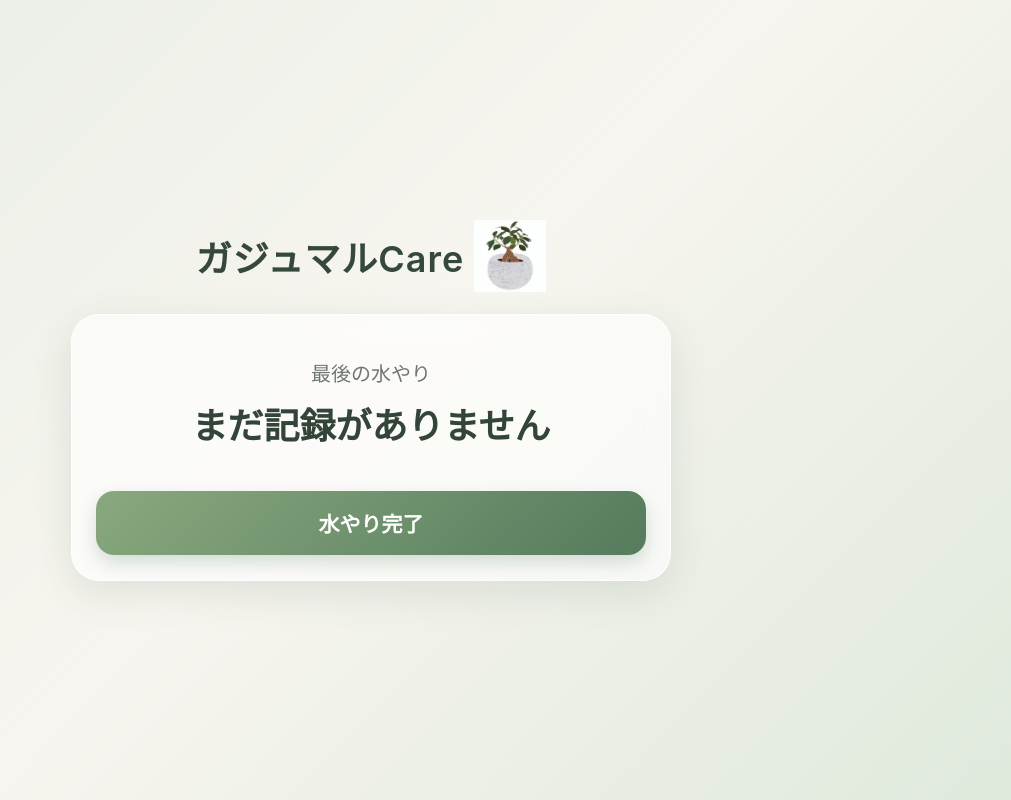
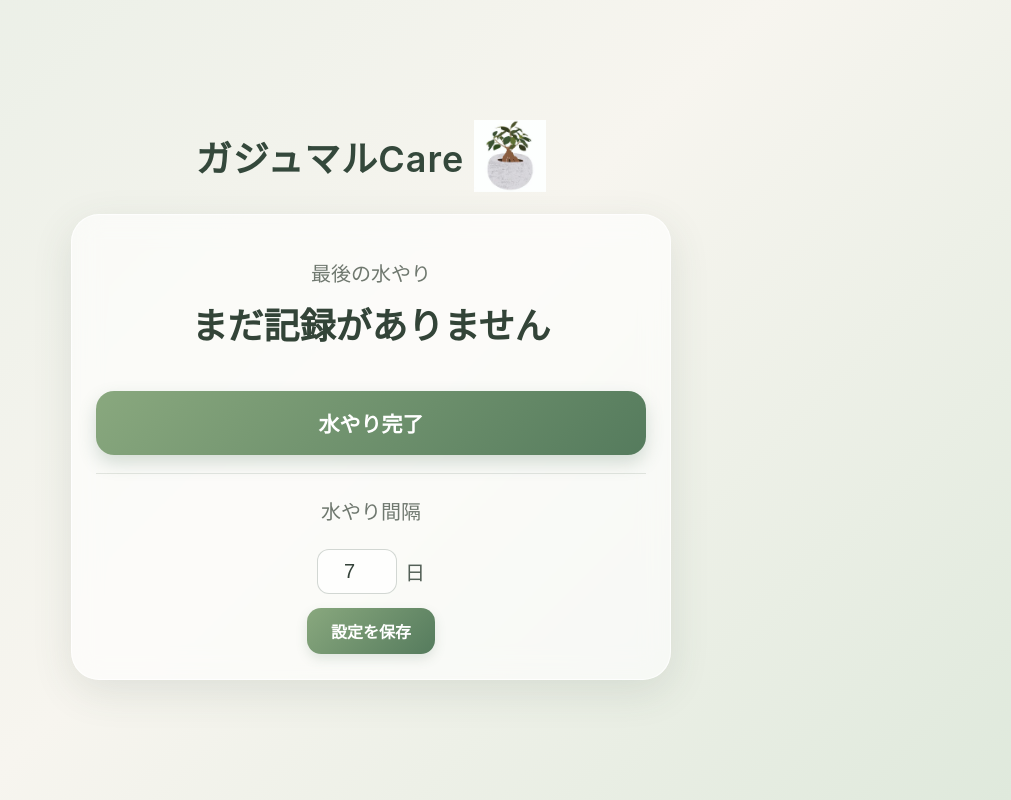
Before and after one commit to Junya-Python0/gajumaru_App, a Flask app: page / in a window 1280 px wide. Shown: the whole page, without its empty margins (269-1280 px from the left). Run offline with Flask 3, Linux system fonts and the light colour scheme; data comes from the database, SQL or seed files in the repository; data that the repository does not hold is empty.

Commit message:
データベースに水やり設定を追加し、設定を変更する機能を実装。水やり期限を判定し、通知機能を追加。フロントエンドに設定インターフェースを追加。

```diff
--- a/app.py
+++ b/app.py
@@ -1,4 +1,4 @@
-from flask import Flask, redirect, render_template
+from flask import Flask, redirect, render_template, request
 import sqlite3
 from datetime import date
 from waitress import serve
@@ -17,6 +17,7 @@ def get_db():
 def init_db():
     conn = get_db()
 
+    # 水やり履歴
     conn.execute("""
         CREATE TABLE IF NOT EXISTS watering (
             id INTEGER PRIMARY KEY AUTOINCREMENT,
@@ -24,8 +25,78 @@ def init_db():
         )
     """)
 
+    # 設定
+    conn.execute("""
+        CREATE TABLE IF NOT EXISTS settings (
+            id INTEGER PRIMARY KEY,
+            watering_interval_days INTEGER NOT NULL
+        )
+    """)
+
+    # 設定がまだ存在しない場合は初期値7日を登録
+    conn.execute("""
+        INSERT OR IGNORE INTO settings (id, watering_interval_days)
+        VALUES (1, 7)
+    """)
+
     conn.commit()
     conn.close()
+
+
+def get_watering_interval():
+    conn = get_db()
+
+    row = conn.execute("""
+        SELECT watering_interval_days
+        FROM settings
+        WHERE id = 1
+    """).fetchone()
+
+    conn.close()
+
+    return row["watering_interval_days"]
+
+
+def set_watering_interval(days):
+    conn = get_db()
+
+    conn.execute("""
+        UPDATE settings
+        SET watering_interval_days = ?
+        WHERE id = 1
+    """, (days,))
+
+    conn.commit()
+    conn.close()
+
+
+# 水やり期限を判定
+def is_watering_due():
+    conn = get_db()
+
+    # 最後の水やりを取得
+    row = conn.execute("""
+        SELECT watered_at
+        FROM watering
+        ORDER BY watered_at DESC, id DESC
+        LIMIT 1
+    """).fetchone()
+
+    conn.close()
+
+    # まだ一度も水やりしていない場合
+    if row is None:
+        return False
+
+    last_watered = date.fromisoformat(row["watered_at"])
+
+    # 設定した水やり間隔を取得
+    watering_interval = get_watering_interval()
+
+    # 水やりから経過した日数
+    days_since = (date.today() - last_watered).days
+
+    return days_since >= watering_interval
 
 
 @app.route("/")
@@ -49,10 +120,17 @@ def index():
         last_watered = "まだ記録がありません"
         days_since = None
 
+    watering_interval = get_watering_interval()
+
+    # 水やり期限かどうか
+    watering_due = is_watering_due()
+
     return render_template(
         "index.html",
         last_watered=last_watered,
-        days_since=days_since
+        days_since=days_since,
+        watering_interval=watering_interval,
+        watering_due=watering_due
     )
 
 
@@ -73,6 +151,16 @@ def water():
     return redirect("/")
 
 
+@app.route("/settings", methods=["POST"])
+def settings():
+    days = request.form.get("watering_interval_days", type=int)
+
+    if days is not None and days > 0:
+        set_watering_interval(days)
+
+    return redirect("/")
+
+
 if __name__ == "__main__":
     init_db()
     serve(app, host="0.0.0.0", port=5001)
--- a/templates/index.html
+++ b/templates/index.html
@@ -52,8 +52,6 @@
             max-width: 600px;
         }
 
-        /* ヘッダー */
-
         header {
             display: flex;
             justify-content: center;
@@ -72,8 +70,6 @@
             color: #34483b;
         }
 
-        /* タイトル横のガジュマル */
-
         .plant-image {
             width: 72px;
             height: 72px;
@@ -82,8 +78,6 @@
 
             margin-left: 10px;
         }
-
-        /* メインカード */
 
         .card {
             background: rgba(255, 255, 255, 0.62);
@@ -102,8 +96,6 @@
             backdrop-filter: blur(14px);
             -webkit-backdrop-filter: blur(14px);
         }
-
-        /* 水やり情報 */
 
         .section {
             padding: 18px 0;
@@ -146,7 +138,14 @@
             color: #536057;
         }
 
-        /* ボタン */
+        .due-message {
+            margin-top: 8px;
+
+            font-size: 17px;
+            font-weight: 600;
+
+            color: #557b5d;
+        }
 
         form {
             margin-top: 24px;
@@ -187,7 +186,60 @@
             opacity: 0.9;
         }
 
-        /* スマホ向け */
+        /* 設定 */
+
+        .settings-section {
+            border-top:
+                1px solid rgba(80, 100, 85, 0.15);
+
+            margin-top: 18px;
+            padding-top: 22px;
+        }
+
+        .settings-row {
+            display: flex;
+            justify-content: center;
+            align-items: center;
+            gap: 8px;
+
+            margin-top: 12px;
+        }
+
+        .settings-input {
+            width: 80px;
+
+            padding: 10px;
+
+            border: 1px solid rgba(80, 100, 85, 0.25);
+            border-radius: 12px;
+
+            background: rgba(255, 255, 255, 0.7);
+
+            color: #344239;
+
+            font-size: 20px;
+            text-align: center;
+        }
+
+        .settings-unit {
+            font-size: 20px;
+            color: #536057;
+        }
+
+        .settings-button {
+            width: auto;
+
+            margin-top: 14px;
+
+            padding: 11px 24px;
+
+            font-size: 16px;
+
+            border-radius: 14px;
+
+            box-shadow:
+                0 5px 12px rgba(70, 110, 80, 0.15);
+        }
 
         @media (max-width: 480px) {
 
@@ -244,9 +296,21 @@
                 font-size: 20px;
                 border-radius: 17px;
             }
+
+            .settings-section {
+                margin-top: 16px;
+                padding-top: 18px;
             }
 
-        /* 画面の高さが小さいスマホ */
+            .settings-input {
+                width: 70px;
+            }
+
+            .settings-button {
+                padding: 10px 22px;
+                font-size: 16px;
+            }
+        }
 
         @media (max-height: 700px) {
 
@@ -344,6 +408,14 @@
 
             {% endif %}
 
+            {% if watering_due %}
+
+            <div class="due-message">
+                水やりのタイミングです
+            </div>
+
+            {% endif %}
+
             <form action="/water" method="post">
 
                 <button type="submit">
@@ -352,7 +424,44 @@
 
             </form>
 
+            <div class="settings-section">
+
+                <p class="label">
+                    水やり間隔
+                </p>
+
+                <form action="/settings" method="post">
+
+                    <div class="settings-row">
+
+                        <input
+                            type="number"
+                            name="watering_interval_days"
+                            value="{{ watering_interval }}"
+                            min="1"
+                            class="settings-input"
+                            required
+                        >
+
+                        <span class="settings-unit">
+                            日
+                        </span>
+
+                    </div>
+
+                    <button
+                        type="submit"
+                        class="settings-button"
+                    >
+                        設定を保存
+                    </button>
+
+                </form>
+
+            </div>
+
         </section>
+
         <script>
             if ("serviceWorker" in navigator) {
                 window.addEventListener("load", () => {
@@ -362,6 +471,7 @@
                 });
             }
         </script>
+
     </main>
 
 </body>
```
Also changed, not shown: notify.py (added, +105 -0 lines), 1 other file. Lines whose indentation alone changed are shown as unchanged.
